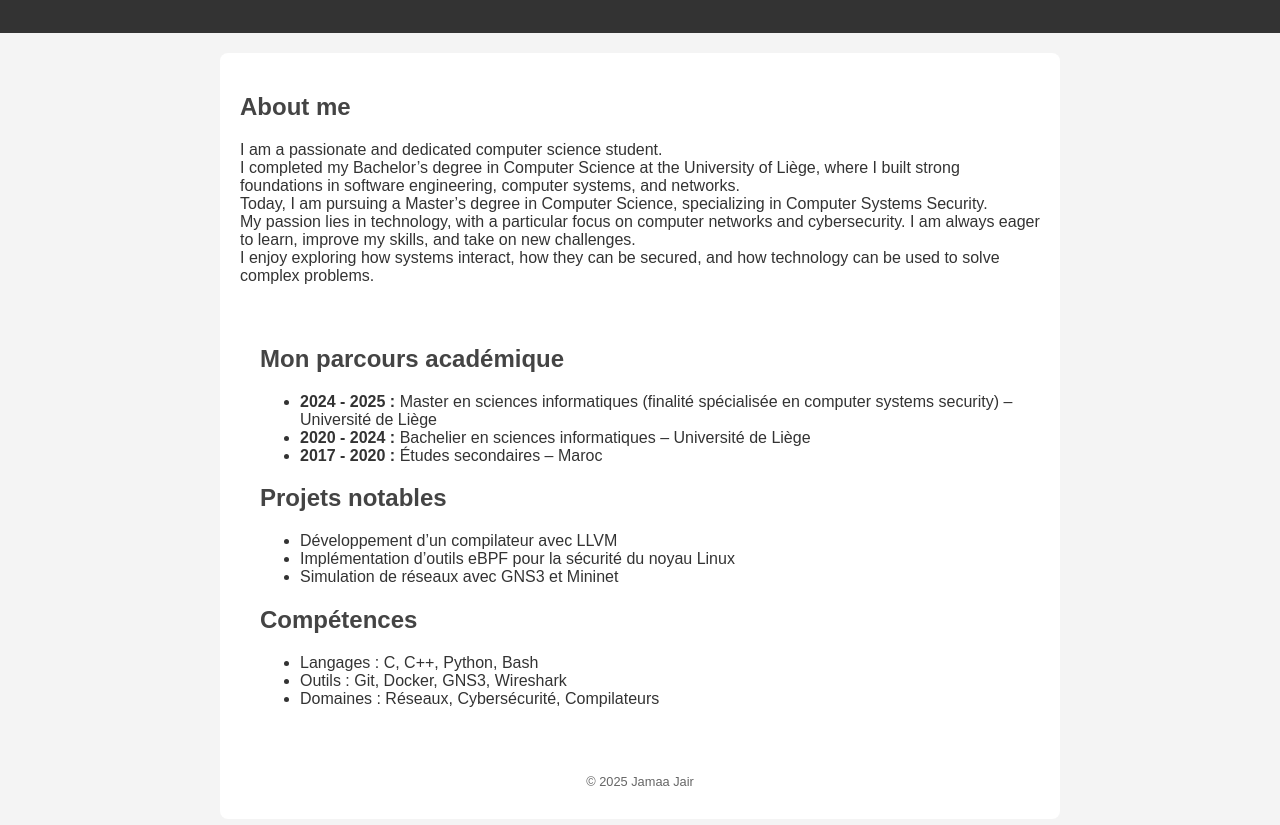
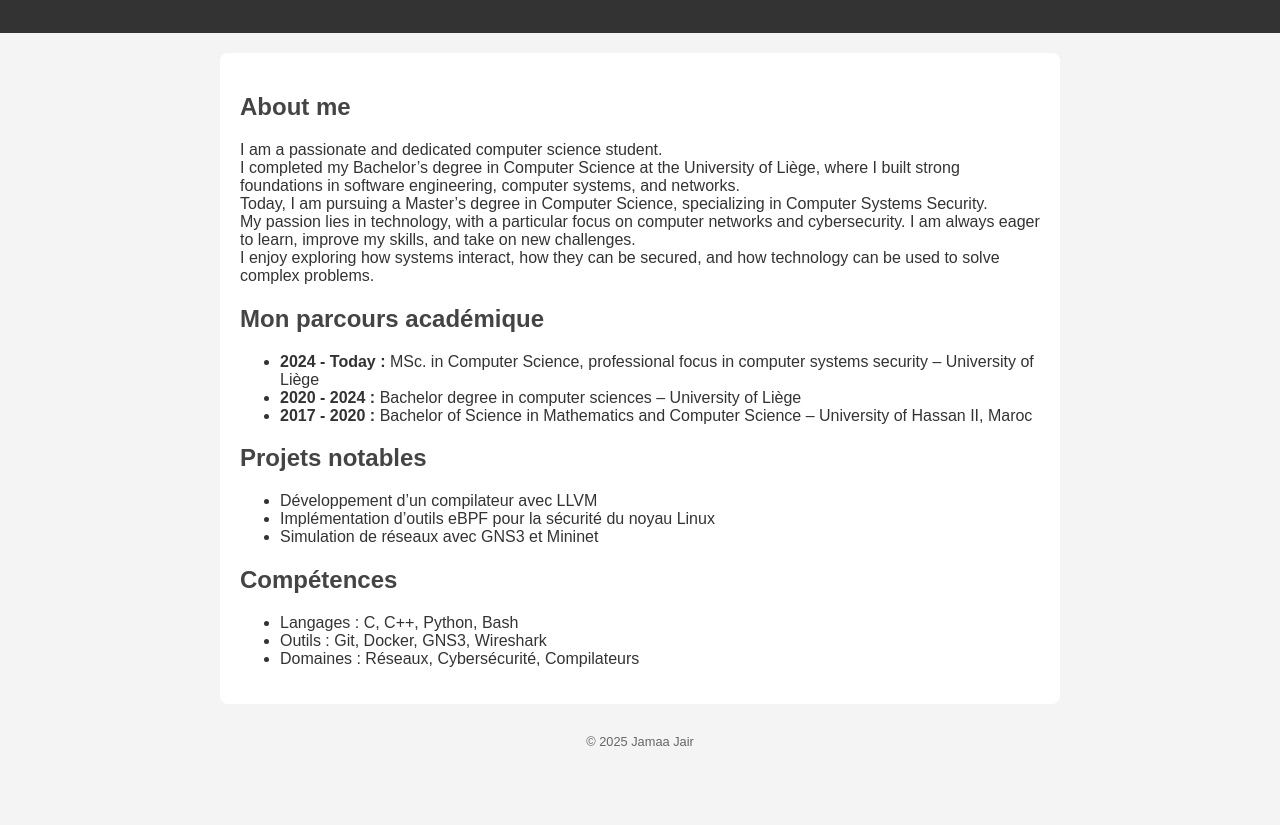
Before and after one commit to jamaajair/jamaajair.github.io, a plain HTML site: page index.html in a window 1280 px wide. Shown: the part 121-946 px from the top of the page. After the commit the page ends 880 px from the top, so only its background shows below. Drawn offline with Linux system fonts and the light colour scheme.

Commit message:
Update index.html

```diff
--- a/index.html
+++ b/index.html
@@ -25,14 +25,12 @@
       I enjoy exploring how systems interact, how they can be secured, and how technology can be used to solve complex problems.<br>
     </p>
   </section>
-
-  <main>
   <section>
     <h2>Mon parcours académique</h2>
     <ul>
-      <li><strong>2024 - 2025 :</strong> Master en sciences informatiques (finalité spécialisée en computer systems security) – Université de Liège</li>
-      <li><strong>2020 - 2024 :</strong> Bachelier en sciences informatiques – Université de Liège</li>
-      <li><strong>2017 - 2020 :</strong> Études secondaires – Maroc</li>
+      <li><strong>2024 - Today :</strong> MSc. in Computer Science, professional focus in computer systems security – University of Liège</li>
+      <li><strong>2020 - 2024 :</strong> Bachelor degree in computer sciences – University of Liège </li>
+      <li><strong>2017 - 2020 :</strong> Bachelor of Science in Mathematics and Computer Science – University of Hassan II, Maroc</li>
     </ul>
   </section>
 
```
